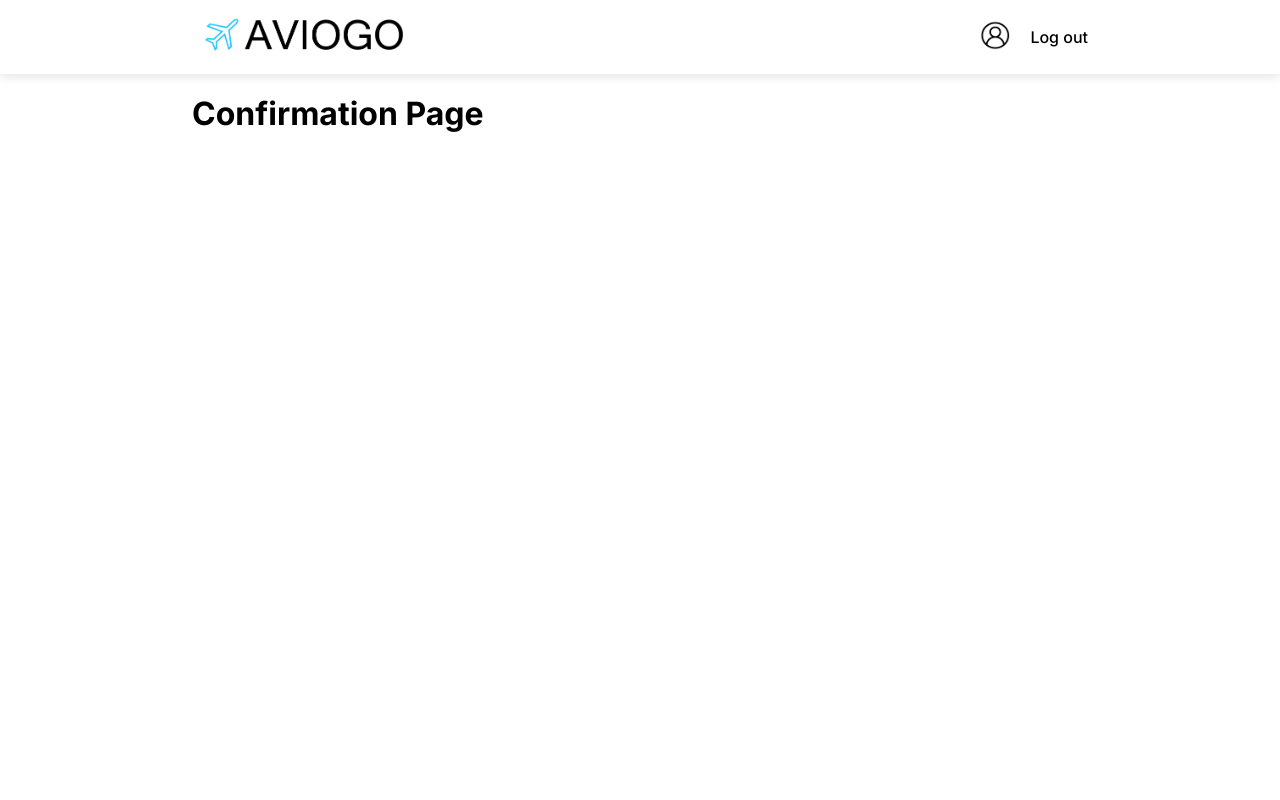
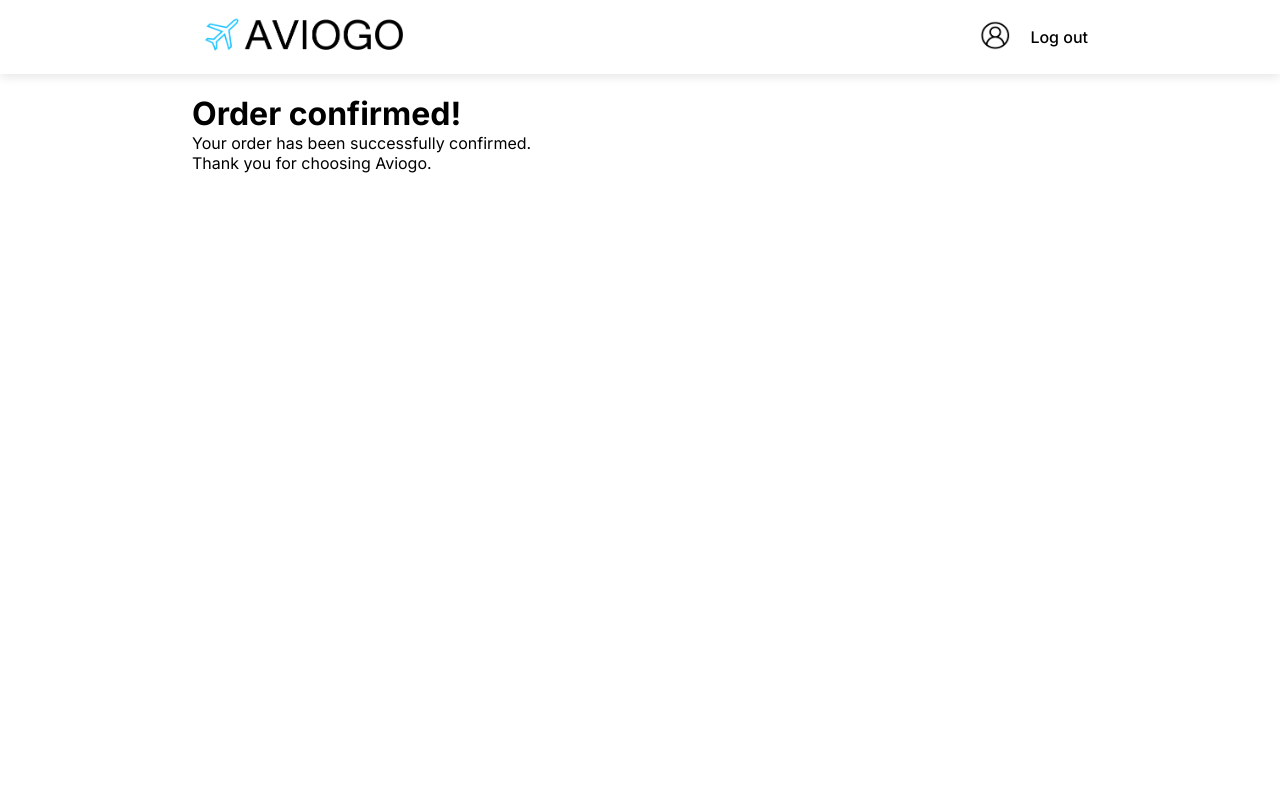
Before and after one commit to Knowone27/Group-4-Flight-Booking-Ecommerce, a Next.js app in the folder aviogo/: page /confirmation in a window 1280 px wide. Shown: the top 800 px of the page. Built offline with nearby package versions, Linux system fonts and the light colour scheme.

Commit message:
Jason branch created
Creating my branch with confirmation page

```diff
--- a/aviogo/src/app/confirmation/confirmation.module.css
+++ b/aviogo/src/app/confirmation/confirmation.module.css
@@ -0,0 +1,22 @@
+/* ConfirmationPage.css */
+
+.confirmation-page {
+    text-align: center;
+    margin: 50px;
+    padding: 20px;
+    border: 1px solid #ccc;
+    border-radius: 5px;
+    background-color: #f0f0f0;
+    box-shadow: 0 0 5px rgba(0, 0, 0, 0.2);
+  }
+
+  .confirmation-page h1 {
+    font-size: 24px;
+    color: #333;
+  }
+
+  .confirmation-page p {
+    font-size: 18px;
+    color: #555;
+    margin: 10px 0;
+  }
--- a/aviogo/src/app/confirmation/page.js
+++ b/aviogo/src/app/confirmation/page.js
@@ -4,8 +4,10 @@ const page = () => {
     ////////////////////////////////////////////
     /////////Confirmation Page//////////
     ////////////////////////////////////////////
-    <div>
-        <h1>Confirmation Page</h1>
+    <div className="confirmation-page">
+      <h1>Order confirmed!</h1>
+      <p>Your order has been successfully confirmed.</p>
+      <p>Thank you for choosing Aviogo.</p>
     </div>
   )
 }
```
